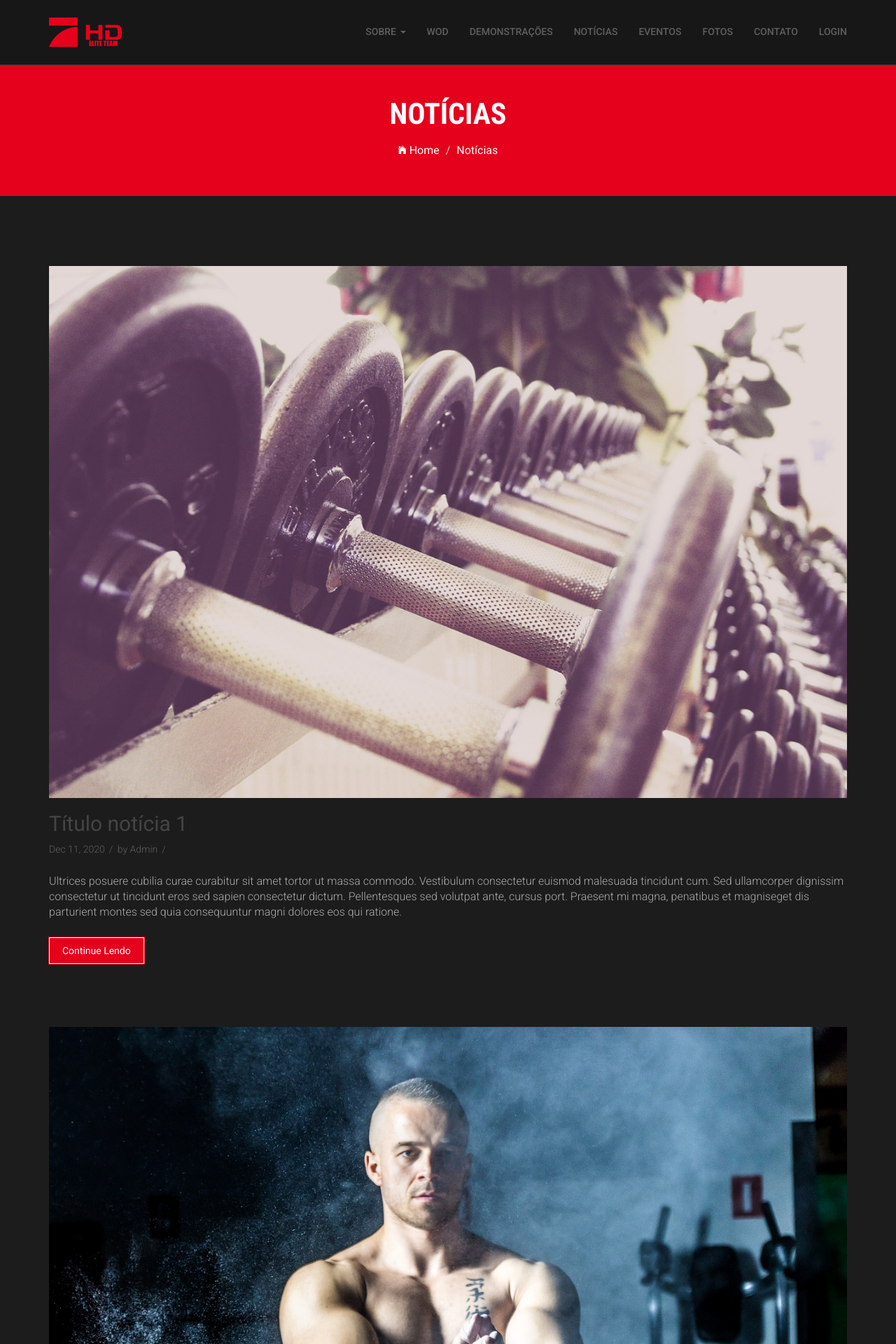
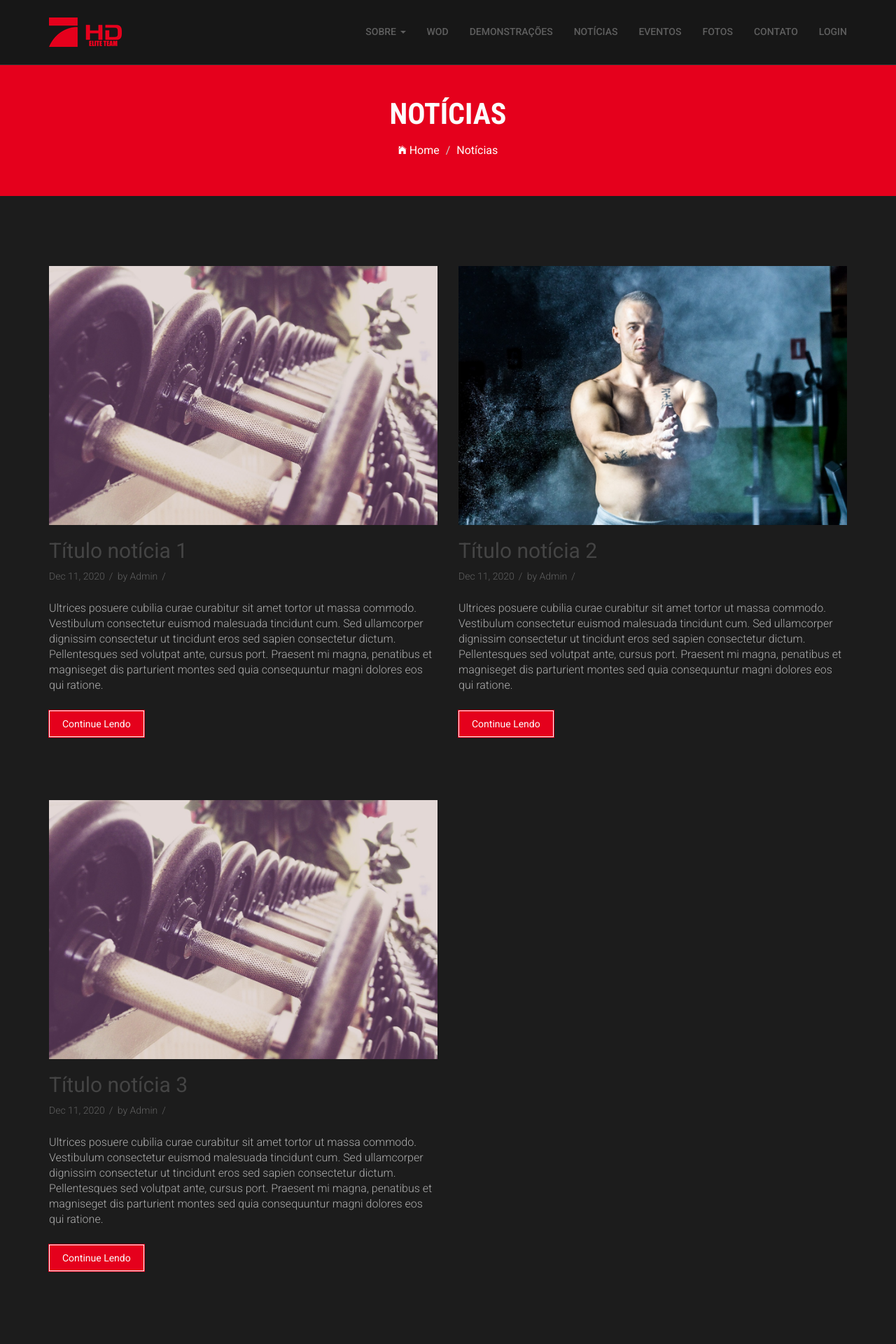
Before and after one commit to ribeiro-eduardo/crossfit, a PHP site: page /crossfit/news.php in a window 1280 px wide. Shown: the top 1920 px of the page at 70% size. Run offline with PHP 8.4, Linux system fonts and the light colour scheme; some web fonts are replaced.

Commit message:
página news alterada para 2 noticias por linha

```diff
--- a/hd/news.php
+++ b/hd/news.php
@@ -28,7 +28,8 @@ include("header.php");
             <section id="blog-full-width">
                 <div class="container">
                     <div class="row">
-                        <div class="col-md-12">
+                      <!-------------------INICIO DO FOREACH------------------->
+                        <div class="col-md-6">
                             <article class="wow fadeInDown" data-wow-delay=".3s" data-wow-duration="500ms">
                                 <div class="blog-post-image">
                                     <a href="single-post.php"><img class="img-responsive" src="images/fitness3.jpg" alt="" /></a>
@@ -46,8 +47,11 @@ include("header.php");
                                     </p>
                                     <a href="single-post.php" class="btn btn-dafault btn-details">Continue Lendo</a>
                                 </div>
-
                             </article>
+                          </div>
+                          <!-------------------FIM DO FOREACH------------------>
+                          <!---------Abaixo são exemplos, pode excluir--------->
+                          <div class="col-md-6">
                             <article class="wow fadeInDown" data-wow-delay=".5s" data-wow-duration="500ms">
                                 <div class="blog-post-image">
                                     <a href="single-post.php"><img class="img-responsive" src="images/fitness2.jpg" alt="" /></a>
@@ -65,8 +69,9 @@ include("header.php");
                                     </p>
                                     <a href="single-post.php" class="btn btn-dafault btn-details">Continue Lendo</a>
                                 </div>
-
                             </article>
+                          </div>
+                          <div class="col-md-6">
                             <article class="wow fadeInDown" data-wow-delay=".7s" data-wow-duration="500ms">
                                 <div class="blog-post-image">
                                     <a href="single-post.php"><img class="img-responsive" src="images/fitness3.jpg" alt="" /></a>
@@ -84,8 +89,9 @@ include("header.php");
                                     </p>
                                     <a href="single-post.php" class="btn btn-dafault btn-details">Continue Lendo</a>
                                 </div>
-
                             </article>
+                          </div>
+                          <!--------------Excluir até aqui--------------------->
                         </div>
                     </div>
                 </div>
```
